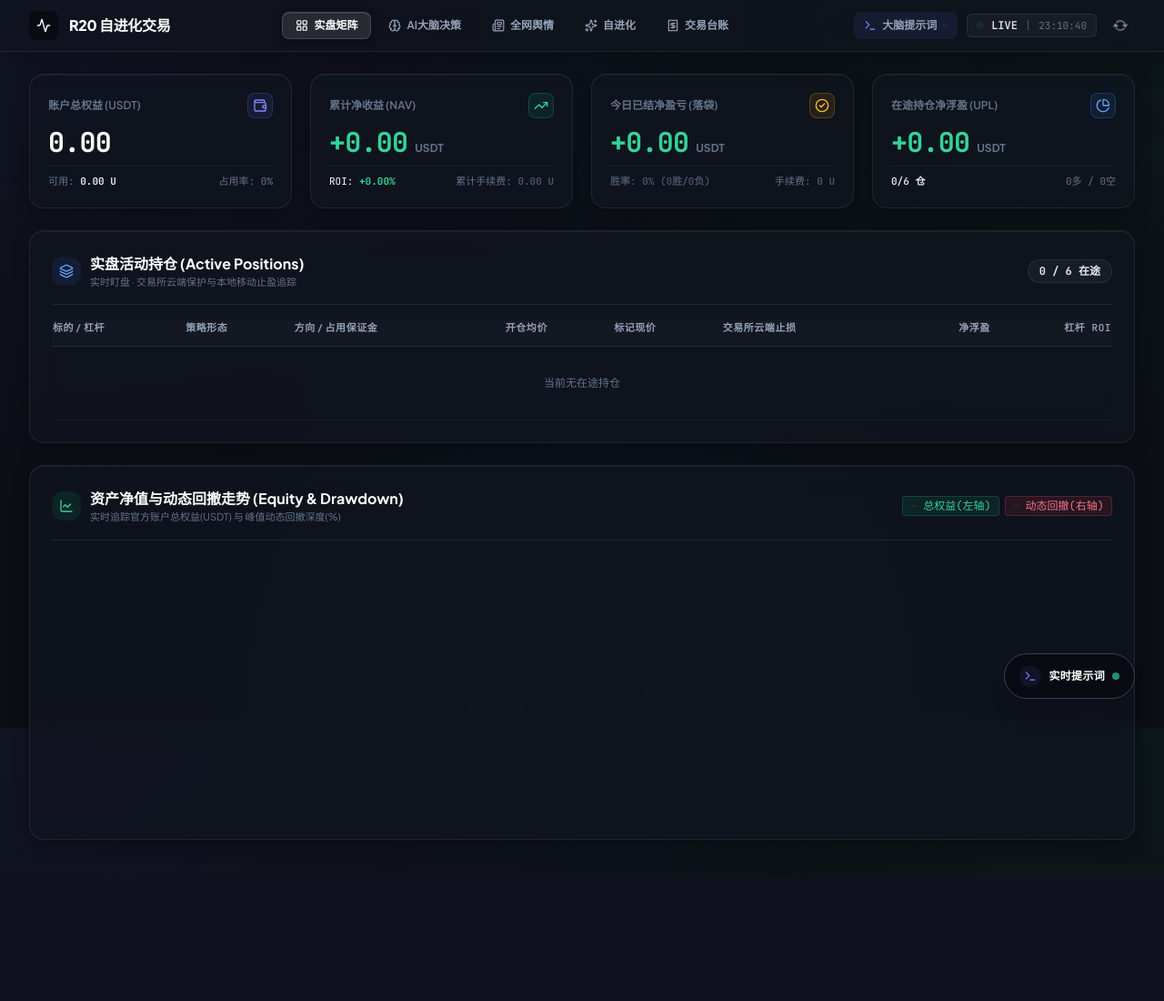
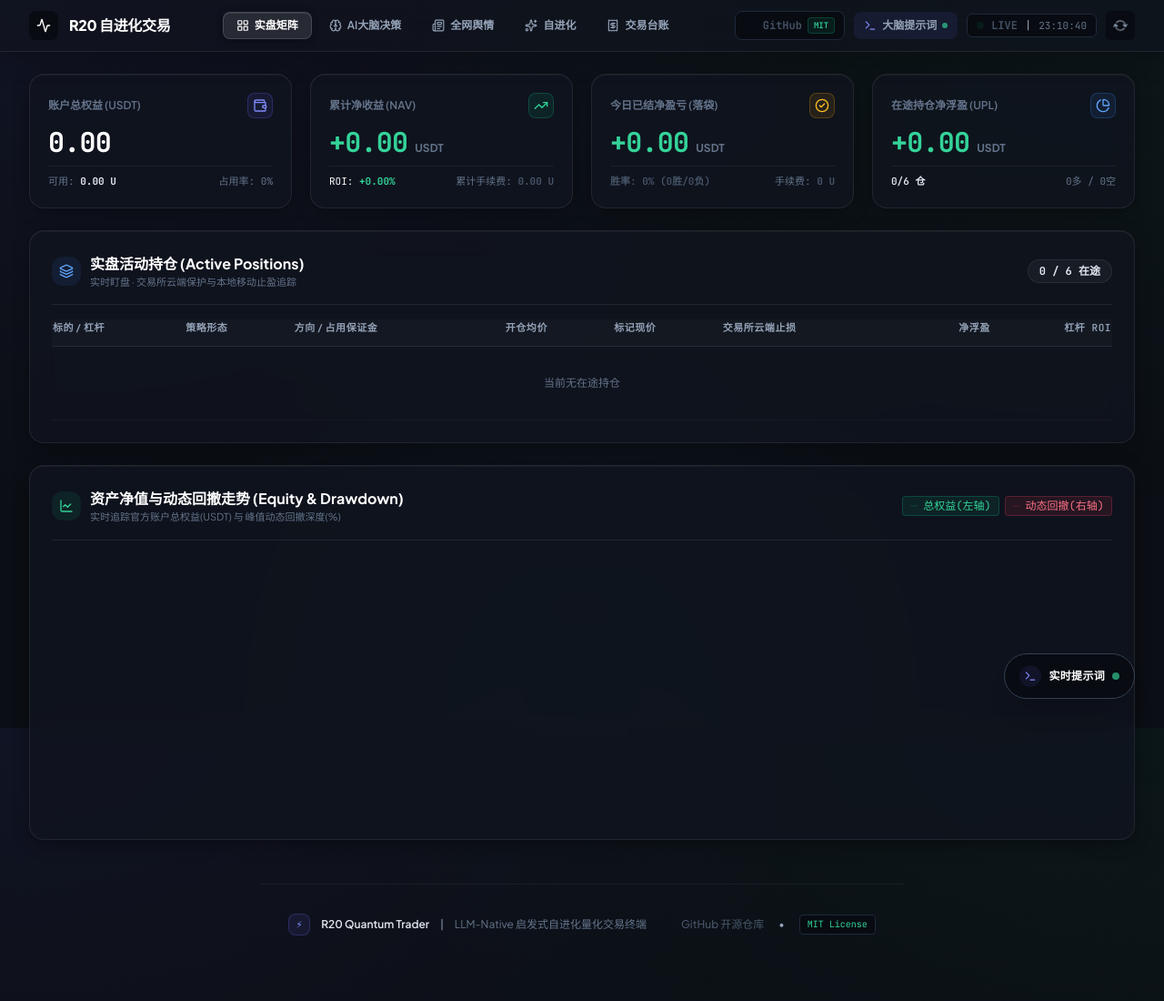
Before and after one commit to 0xdabiaoge/r20-quantum-trader, a FastAPI app: page / in a window 1280 px wide. Shown: the whole page at 91% size. Before the commit the page ends 926 px from the top, so only its background shows below. Run offline with FastAPI, Linux system fonts and the light colour scheme; a map, chart or similar area stays blank.

Commit message:
feat: embed GitHub open-source repository entries into web top nav, self-evolution lab and footer

```diff
--- a/dashboard/templates/index.html
+++ b/dashboard/templates/index.html
@@ -421,20 +421,27 @@
 
             <!-- Right: Status & Sync -->
             <div class="flex items-center space-x-2 sm:space-x-2.5">
+                <!-- GitHub Repository Link in Top Nav -->
+                <a href="https://github.com/555cute/r20-quantum-trader" target="_blank" rel="noopener noreferrer" class="px-2.5 py-1.5 rounded-lg bg-slate-900/90 border border-slate-800 hover:border-slate-700 text-slate-300 hover:text-white text-xs font-semibold flex items-center space-x-1.5 transition shadow-xs group" title="访问 GitHub 开源项目仓库">
+                    <i data-lucide="github" class="w-3.5 h-3.5 text-slate-400 group-hover:text-white transition"></i>
+                    <span class="hidden sm:inline font-mono">GitHub</span>
+                    <span class="px-1.5 py-0.2 rounded text-[9px] bg-emerald-500/10 text-emerald-400 border border-emerald-500/20 font-mono">MIT</span>
+                </a>
+
                 <!-- Realtime Prompt Quick Trigger Button in Top Nav -->
-                <button onclick="openPromptModal()" class="px-2.5 py-1.5 rounded-lg bg-indigo-50 border border-indigo-200 text-indigo-700 hover:bg-indigo-100 hover:border-indigo-300 text-xs font-semibold flex items-center space-x-1.5 transition shadow-xs" title="实时查看当前 AI 大脑完整提示词">
-                    <i data-lucide="terminal" class="w-3.5 h-3.5 text-indigo-600"></i>
+                <button onclick="openPromptModal()" class="px-2.5 py-1.5 rounded-lg bg-indigo-500/10 border border-indigo-500/30 text-indigo-300 hover:bg-indigo-500/20 hover:border-indigo-500/50 text-xs font-semibold flex items-center space-x-1.5 transition shadow-xs" title="实时查看当前 AI 大脑完整提示词">
+                    <i data-lucide="terminal" class="w-3.5 h-3.5 text-indigo-400"></i>
                     <span class="hidden sm:inline">大脑提示词</span>
-                    <span class="w-1.5 h-1.5 rounded-full bg-emerald-500 animate-pulse"></span>
+                    <span class="w-1.5 h-1.5 rounded-full bg-emerald-400 animate-pulse"></span>
                 </button>
 
-                <div class="hidden sm:flex items-center space-x-2 px-2.5 py-1 rounded-md bg-slate-50 border border-slate-200 text-xs font-mono">
+                <div class="hidden sm:flex items-center space-x-2 px-2.5 py-1 rounded-md bg-slate-900/80 border border-slate-800 text-xs font-mono">
                     <span class="w-2 h-2 rounded-full bg-emerald-500"></span>
-                    <span class="text-slate-700 font-semibold">LIVE</span>
-                    <span class="text-slate-300">|</span>
+                    <span class="text-slate-300 font-semibold">LIVE</span>
+                    <span class="text-slate-600">|</span>
                     <span id="last-updated" class="text-slate-400 text-[11px]">同步中...</span>
                 </div>
-                <button onclick="loadAllData()" class="w-8 h-8 rounded-md bg-white border border-slate-200 text-slate-600 hover:text-slate-900 hover:border-slate-300 shadow-sm flex items-center justify-center transition active:scale-95" title="刷新数据">
+                <button onclick="loadAllData()" class="w-8 h-8 rounded-md bg-slate-900 border border-slate-800 text-slate-400 hover:text-white hover:border-slate-700 shadow-sm flex items-center justify-center transition active:scale-95" title="刷新数据">
                     <i data-lucide="refresh-cw" id="refresh-icon" class="w-3.5 h-3.5"></i>
                 </button>
             </div>
@@ -779,6 +786,29 @@
                     </table>
                 </div>
             </div>
+
+            <!-- Open Source & GitHub Ecosystem Card -->
+            <div class="custom-card p-5 sm:p-6 bg-gradient-to-r from-slate-900/90 via-slate-900/60 to-indigo-950/40 border border-indigo-500/20">
+                <div class="flex flex-col md:flex-row md:items-center justify-between gap-4">
+                    <div class="space-y-1.5">
+                        <div class="flex items-center space-x-2.5">
+                            <div class="w-8 h-8 rounded-xl bg-indigo-500/20 border border-indigo-500/30 text-indigo-400 flex items-center justify-center font-bold">
+                                <i data-lucide="github" class="w-4 h-4"></i>
+                            </div>
+                            <h2 class="text-sm sm:text-base font-bold text-white">R20 Quantum Trader 官方开源代码库</h2>
+                            <span class="px-2 py-0.5 rounded text-[10px] font-bold bg-emerald-500/10 text-emerald-400 border border-emerald-500/20 font-mono">MIT License</span>
+                        </div>
+                        <p class="text-xs text-slate-400">LLM-Native 大模型全权决策 · 多维量化因子矩阵 · 启发式自进化记忆 · Bloomberg 级暗黑磨砂极客监控终端</p>
+                    </div>
+                    <div class="flex items-center space-x-3 shrink-0">
+                        <a href="https://github.com/555cute/r20-quantum-trader" target="_blank" rel="noopener noreferrer" class="px-4 py-2 rounded-xl bg-indigo-600 hover:bg-indigo-500 text-white text-xs font-bold flex items-center space-x-2 shadow-lg shadow-indigo-600/30 transition transform hover:-translate-y-0.5 active:scale-95">
+                            <i data-lucide="github" class="w-4 h-4"></i>
+                            <span>访问 GitHub 开源仓库</span>
+                            <i data-lucide="external-link" class="w-3 h-3 text-indigo-200"></i>
+                        </a>
+                    </div>
+                </div>
+            </div>
         </div>
 
         <!-- ========================================== -->
@@ -844,6 +874,24 @@
         </div>
 
     </main>
+
+    <!-- Modern Dark Footer with GitHub Ecosystem -->
+    <footer class="max-w-[1680px] mx-auto px-4 sm:px-8 py-8 mt-12 mb-16 md:mb-0 border-t border-white/5 flex flex-col sm:flex-row items-center justify-between text-xs text-slate-400 gap-4">
+        <div class="flex items-center space-x-3">
+            <div class="w-6 h-6 rounded-lg bg-indigo-500/10 border border-indigo-500/20 flex items-center justify-center text-indigo-400 font-mono font-bold text-xs">⚡</div>
+            <span class="font-semibold text-slate-200">R20 Quantum Trader</span>
+            <span class="text-slate-600">|</span>
+            <span class="text-slate-400">LLM-Native 启发式自进化量化交易终端</span>
+        </div>
+        <div class="flex items-center space-x-4">
+            <a href="https://github.com/555cute/r20-quantum-trader" target="_blank" rel="noopener noreferrer" class="flex items-center space-x-1.5 text-slate-300 hover:text-white transition font-medium">
+                <i data-lucide="github" class="w-4 h-4 text-slate-400"></i>
+                <span>GitHub 开源仓库</span>
+            </a>
+            <span class="text-slate-600">•</span>
+            <span class="px-2 py-0.5 rounded text-[10px] bg-slate-900 border border-slate-800 font-mono text-emerald-400">MIT License</span>
+        </div>
+    </footer>
 
     <!-- ⚡ GLOBAL FLOATING ACTION BUTTON FOR REALTIME PROMPT (右下角悬浮按钮) -->
     <div class="fixed bottom-20 md:bottom-8 right-5 sm:right-8 z-40">
@@ -2451,7 +2499,11 @@
             });
         }
 
-        // Start Auto Poll
+        // Initial icon render and Auto Poll
+        if (window.lucide) lucide.createIcons();
+        document.addEventListener('DOMContentLoaded', () => {
+            if (window.lucide) lucide.createIcons();
+        });
         loadAllData();
         setInterval(loadAllData, 4000);
     </script>
```
